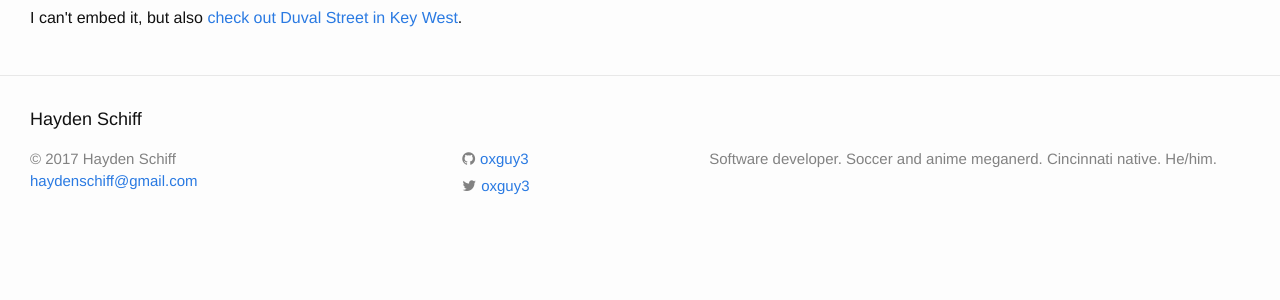
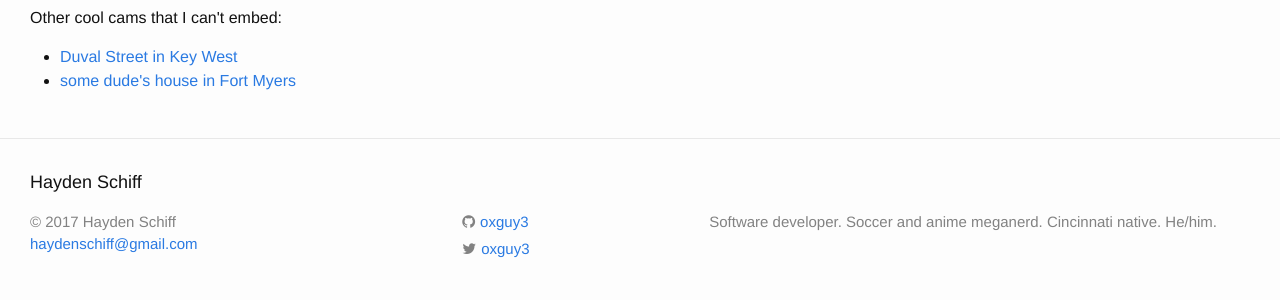
Before and after one commit to oxguy3/schiff.io, a Jekyll site: the page built from hurricane-irma-multiview.html, in a window 1280 px wide, cut to the strip 910-1231 px from the top of the page. Shown: the top 300 px of the strip. Built offline with Jekyll 4.4.1, drawn with Linux system fonts in a browser that asks for light colours; before the commit the page ends 1168 px from its top, so only the background shows below that.

Commit message:
fixed unembeddable cam

```diff
--- a/hurricane-irma-multiview.html
+++ b/hurricane-irma-multiview.html
@@ -10,9 +10,13 @@
     <td><iframe width="100%" height="400" src="https://www.youtube.com/embed/LrzgAbp50iw" frameborder="0" allowfullscreen></iframe></td>
   </tr>
   <tr>
-    <td><iframe width="100%" height="400" src="https://www.youtube.com/embed/XE5BkHgboHQ" frameborder="0" allowfullscreen></iframe></td>
+    <td><iframe width="100%" height="400" src="https://www.youtube.com/embed/CRAN9TSj5Kc" frameborder="0" allowfullscreen></iframe></td>
     <td><iframe width="100%" height="400" src="https://www.youtube.com/embed/JZvTR7861Yk" frameborder="0" allowfullscreen></iframe></td>
     <td><iframe width="100%" height="400" src="https://www.youtube.com/embed/TIW0YndTMEc" frameborder="0" allowfullscreen></iframe></td>
   </tr>
 </table>
-<p>I can't embed it, but also <a href="https://www.youtube.com/watch?v=PbAh78NvJZk">check out Duval Street in Key West</a>.</p>
+<p>Other cool cams that I can't embed:</p>
+<ul>
+  <li><a href="https://www.youtube.com/watch?v=PbAh78NvJZk">Duval Street in Key West</a></li>
+  <li><a href="https://www.youtube.com/watch?v=XE5BkHgboHQ">some dude's house in Fort Myers</a></li>
+</ul>
```
